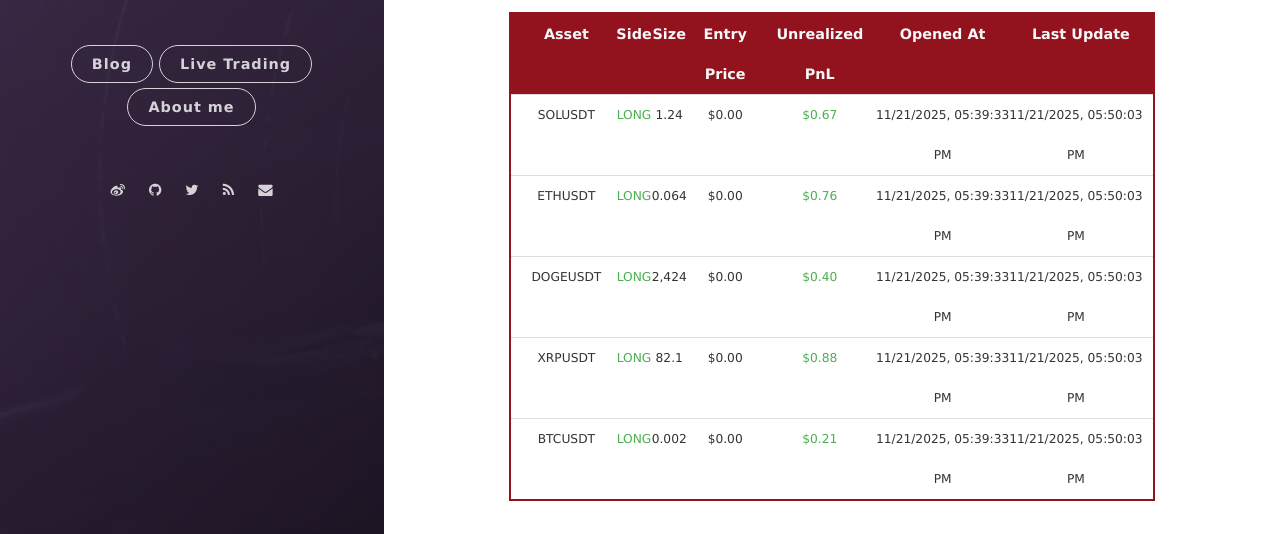
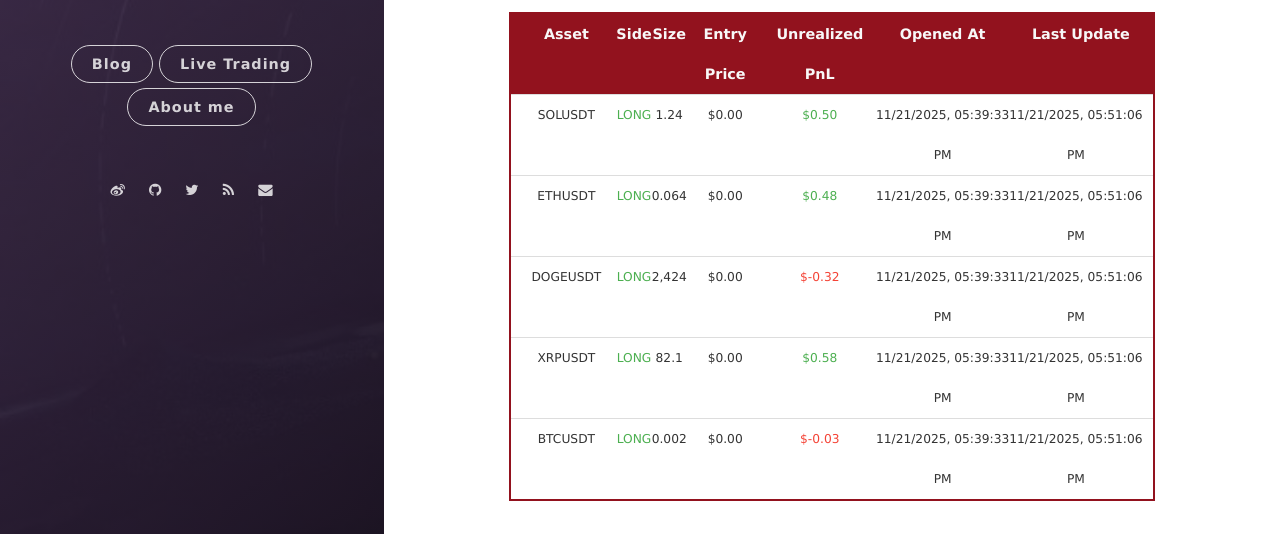
Before and after one commit to leeyegy/leeyegy.github.io, a Jekyll site: the page built from live-trading.html, in a window 1280 px wide and 1243 px high. Shown: the part 642-1176 px from the top of the window. Built offline with Jekyll 4.4.1, drawn with Linux system fonts in a browser that asks for light colours; nearby versions of some CDN libraries.

Commit message:
AccountMonitor: refresh positions 2025-11-22T01:51:06+08:00

```diff
--- a/assets/data/binance/positions.json
+++ b/assets/data/binance/positions.json
@@ -4,44 +4,44 @@
     "side": "LONG",
     "size": 1.24,
     "entryPrice": 0.0,
-    "unrealizedPnl": 0.67377374,
+    "unrealizedPnl": 0.4953178,
     "openedAt": "2025-11-22T01:39:33+08:00",
-    "reportedAt": "2025-11-22T01:50:03+08:00"
+    "reportedAt": "2025-11-22T01:51:06+08:00"
   },
   {
     "symbol": "ETHUSDT",
     "side": "LONG",
     "size": 0.064,
     "entryPrice": 0.0,
-    "unrealizedPnl": 0.76091572,
+    "unrealizedPnl": 0.47608,
     "openedAt": "2025-11-22T01:39:33+08:00",
-    "reportedAt": "2025-11-22T01:50:03+08:00"
+    "reportedAt": "2025-11-22T01:51:06+08:00"
   },
   {
     "symbol": "DOGEUSDT",
     "side": "LONG",
     "size": 2424.0,
     "entryPrice": 0.0,
-    "unrealizedPnl": 0.39932976,
+    "unrealizedPnl": -0.31713192,
     "openedAt": "2025-11-22T01:39:33+08:00",
-    "reportedAt": "2025-11-22T01:50:03+08:00"
+    "reportedAt": "2025-11-22T01:51:06+08:00"
   },
   {
     "symbol": "XRPUSDT",
     "side": "LONG",
     "size": 82.1,
     "entryPrice": 0.0,
-    "unrealizedPnl": 0.87886408,
+    "unrealizedPnl": 0.58291,
     "openedAt": "2025-11-22T01:39:33+08:00",
-    "reportedAt": "2025-11-22T01:50:03+08:00"
+    "reportedAt": "2025-11-22T01:51:06+08:00"
   },
   {
     "symbol": "BTCUSDT",
     "side": "LONG",
     "size": 0.002,
     "entryPrice": 0.0,
-    "unrealizedPnl": 0.2052213,
+    "unrealizedPnl": -0.0268,
     "openedAt": "2025-11-22T01:39:33+08:00",
-    "reportedAt": "2025-11-22T01:50:03+08:00"
+    "reportedAt": "2025-11-22T01:51:06+08:00"
   }
 ]
```
